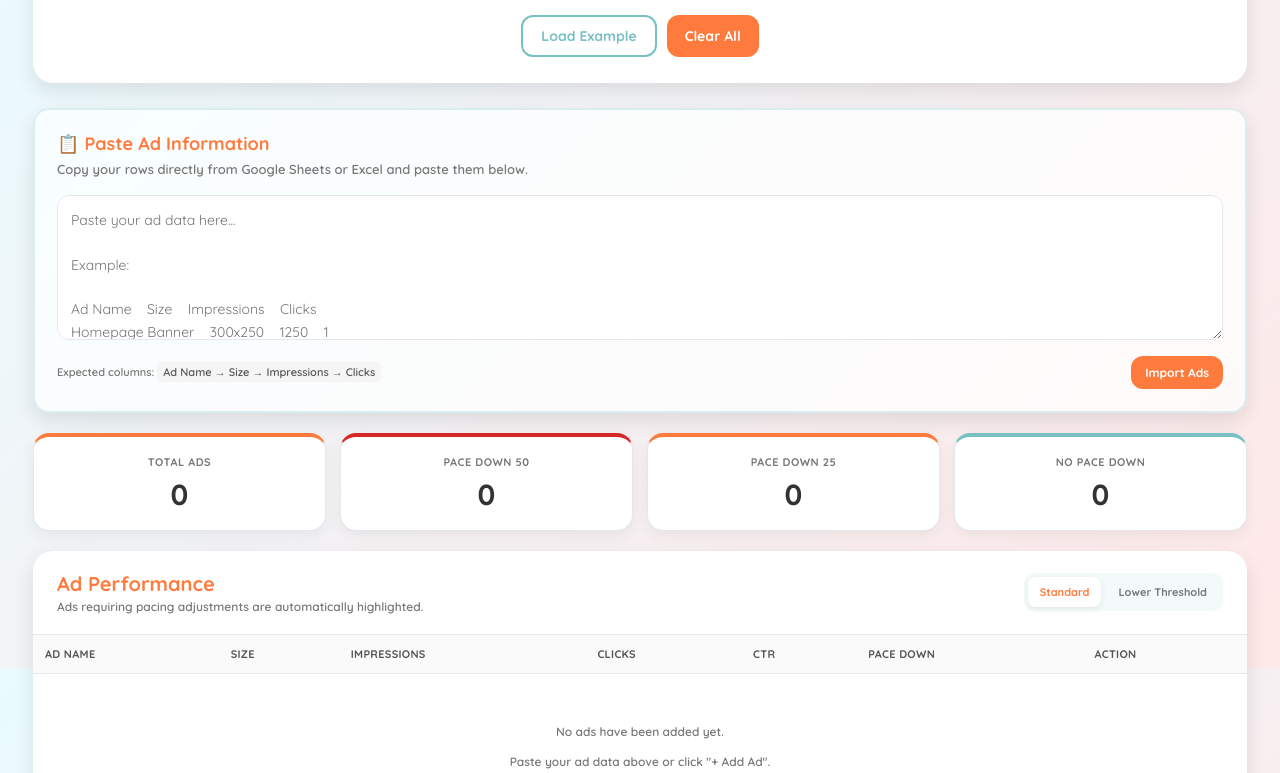
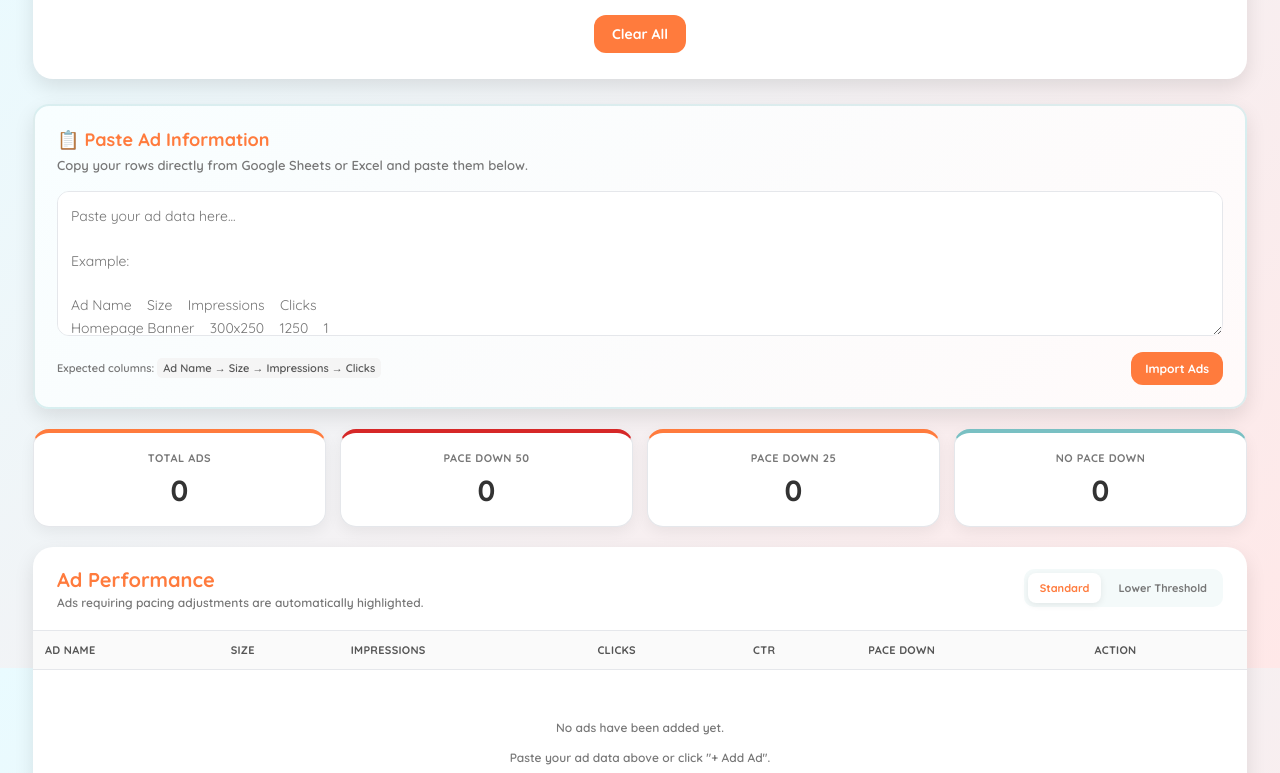
Before and after one commit to campaignteam/Campaign_Banner-Ad-Pacing_Tool, a plain HTML site: page index.html in a window 1280 px wide. Shown: the part 132-905 px from the top of the page. Drawn offline with Linux system fonts and the light colour scheme.

Commit message:
Update index.html

```diff
--- a/index.html
+++ b/index.html
@@ -1259,12 +1259,7 @@
 
       <div class="top-actions">
 
-        <button
-          class="btn btn-secondary btn-small"
-          onclick="loadExample()"
-        >
-          Load Example
-        </button>
+
 
         <button
           class="btn btn-primary btn-small"
```
